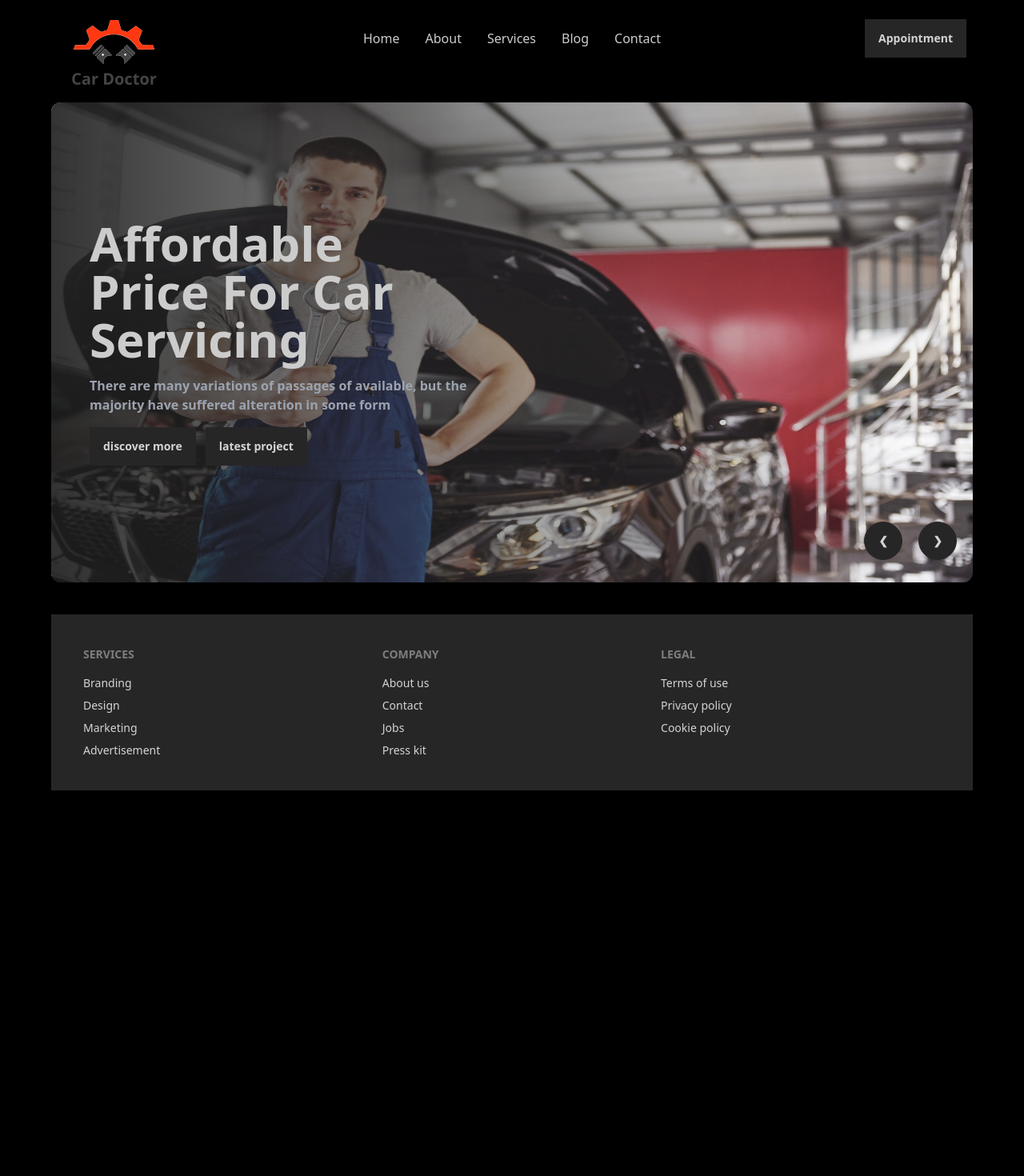
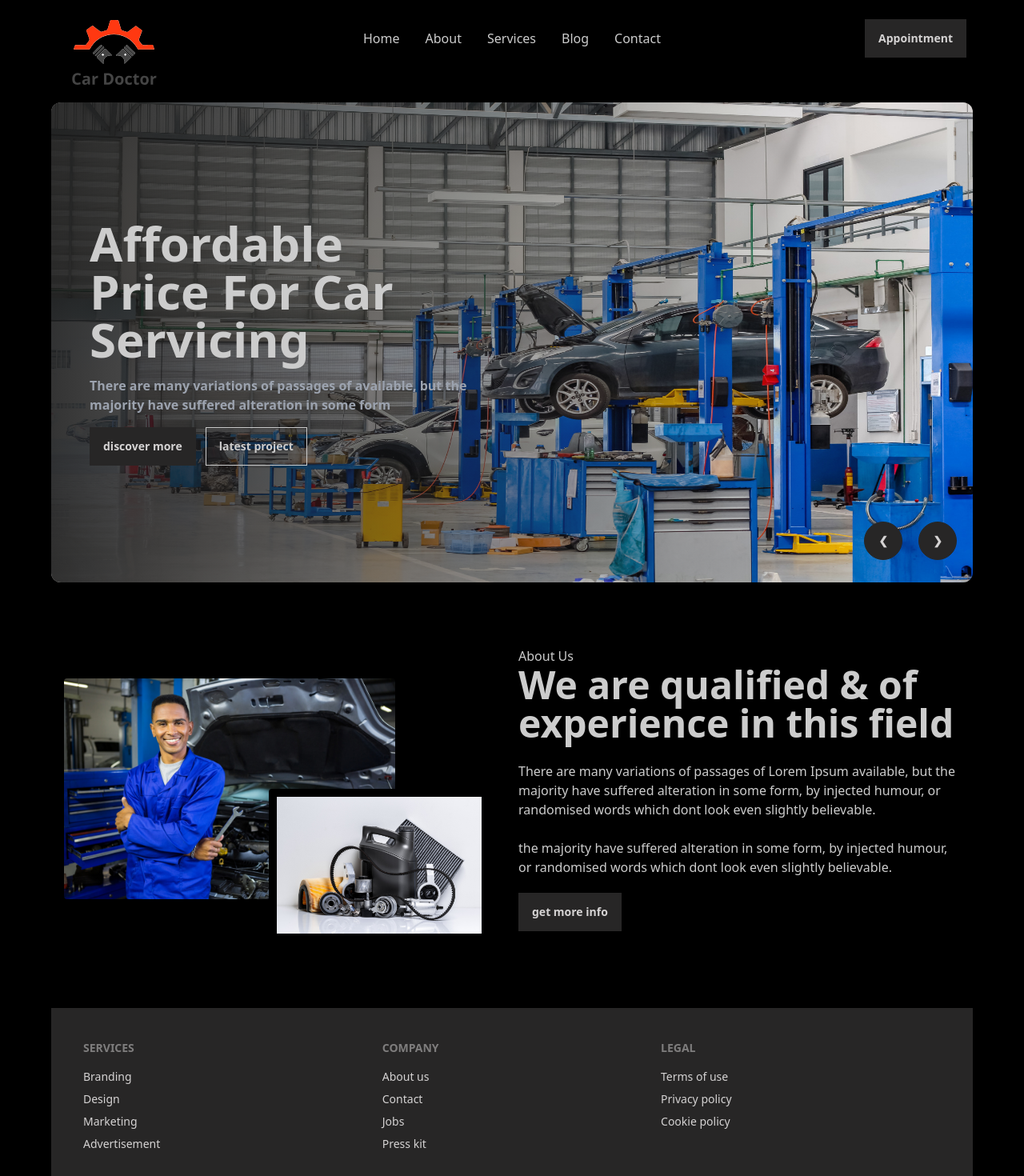
Before and after one commit to jhimi01/car-doctor-client, a React (Vite) app: page / in a window 1280 px wide. Shown: the top 1470 px of the page at 80% size. Before the commit the page ends 988 px from the top, so only its background shows below. Built offline with nearby package versions, Linux system fonts and the light colour scheme.

Commit message:
about page

```diff
--- /dev/null
+++ b/src/pages/Homepage/About.jsx
@@ -0,0 +1,24 @@
+import person from '../../assets/images/about_us/person.jpg'
+import parts from '../../assets/images/about_us/parts.jpg'
+
+const About = () => {
+    return (
+        <div className="hero">
+        <div className="hero-content flex-col lg:flex-row">
+        <div className='lg:w-1/2 relative mb-16 md:mb-0'>
+        <img src={person} className="w-3/4  rounded" />
+        <img style={{border: '10px solid black'}} src={parts} className="w-1/2 absolute right-5 top-1/2   rounded" />
+        </div>
+          <div className='lg:w-1/2'>
+          <h4>About Us</h4>
+            <h1 className="text-5xl font-bold">We are qualified & of experience in this field</h1>
+            <p className="py-6">There are many variations of passages of Lorem Ipsum available, but the majority have suffered alteration in some form, by injected humour, or randomised words which dont look even slightly believable. </p>
+            <p>the majority have suffered alteration in some form, by injected humour, or randomised words which dont look even slightly believable. </p>
+            <button className="btn mt-5">Get More Info</button>
+          </div>
+        </div>
+      </div>
+    );
+};
+
+export default About;
--- a/src/pages/Homepage/Banner.jsx
+++ b/src/pages/Homepage/Banner.jsx
@@ -8,16 +8,16 @@ import img6 from '../../assets/images/banner/6.jpg';
 
 const Banner = () => {
     return (
-        <div className="carousel w-full h-[600px] mb-10">
+        <div className="carousel w-full h-[600px] mb-16">
         <div id="slide1" className="carousel-item relative w-full">
-          <img src={img1}className="w-full rounded-xl" />
+          <img src={img6}className="w-full rounded-xl" />
           <div className="absolute flex items-center h-full left-0 top-0 bg-gradient-to-r from-[#1b1b1be3] to-[rgba(21, 21, 21, 0)] rounded-xl">
            <div className=' w-1/2 pl-12'>
            <h2 className="text-6xl font-extrabold ">Affordable Price For Car Servicing</h2>
             <p className='text-gray-400 font-bold my-4'>There are many variations of passages of  available, but the majority have suffered alteration in some form</p>
             <div className="flex space-x-3">
             <button className="btn">Discover More</button>
-<button className="btn ">Latest Project</button>
+<button className="btn btn-outline ">Latest Project</button>
             </div>
            </div>
           </div>
@@ -27,35 +27,85 @@ const Banner = () => {
           </div>
         </div>
         <div id="slide2" className="carousel-item relative w-full">
-          <img src={img2}className="w-full" />
+          <img src={img2}className="w-full rounded-xl"/>
+          <div className="absolute flex items-center h-full left-0 top-0 bg-gradient-to-r from-[#1b1b1be3] to-[rgba(21, 21, 21, 0)] rounded-xl">
+           <div className=' w-1/2 pl-12'>
+           <h2 className="text-6xl font-extrabold ">Affordable Price For Car Servicing</h2>
+            <p className='text-gray-400 font-bold my-4'>There are many variations of passages of  available, but the majority have suffered alteration in some form</p>
+            <div className="flex space-x-3">
+            <button className="btn">Discover More</button>
+<button className="btn btn-outline ">Latest Project</button>
+            </div>
+           </div>
+          </div>
           <div className="absolute flex justify-end gap-5 transform -translate-y-1/2 left-5 right-5 bottom-1">
             <a href="#slide1" className="btn btn-circle">❮</a>
             <a href="#slide3" className="btn btn-circle">❯</a>
           </div>
         </div>
         <div id="slide3" className="carousel-item relative w-full">
-          <img src={img3}className="w-full" />
+          <img src={img3}className="w-full rounded-xl" />
+          <div className="absolute flex items-center h-full left-0 top-0 bg-gradient-to-r from-[#1b1b1be3] to-[rgba(21, 21, 21, 0)] rounded-xl">
+           <div className=' w-1/2 pl-12'>
+           <h2 className="text-6xl font-extrabold ">Affordable Price For Car Servicing</h2>
+            <p className='text-gray-400 font-bold my-4'>There are many variations of passages of  available, but the majority have suffered alteration in some form</p>
+            <div className="flex space-x-3">
+            <button className="btn">Discover More</button>
+<button className="btn btn-outline ">Latest Project</button>
+            </div>
+           </div>
+          </div>
           <div className="absolute flex justify-end gap-5 transform -translate-y-1/2 left-5 right-5 bottom-1">
             <a href="#slide2" className="btn btn-circle">❮</a>
             <a href="#slide4" className="btn btn-circle">❯</a>
           </div>
         </div>
         <div id="slide4" className="carousel-item relative w-full">
-          <img src={img4}className="w-full" />
+          <img src={img4}className="w-full rounded-xl" />
+          <div className="absolute flex items-center h-full left-0 top-0 bg-gradient-to-r from-[#1b1b1be3] to-[rgba(21, 21, 21, 0)] rounded-xl">
+           <div className=' w-1/2 pl-12'>
+           <h2 className="text-6xl font-extrabold ">Affordable Price For Car Servicing</h2>
+            <p className='text-gray-400 font-bold my-4'>There are many variations of passages of  available, but the majority have suffered alteration in some form</p>
+            <div className="flex space-x-3">
+            <button className="btn">Discover More</button>
+<button className="btn btn-outline ">Latest Project</button>
+            </div>
+           </div>
+          </div>
           <div className="absolute flex justify-end gap-5 transform -translate-y-1/2 left-5 right-5 bottom-1">
             <a href="#slide3" className="btn btn-circle">❮</a>
             <a href="#slide5" className="btn btn-circle">❯</a>
           </div>
         </div>
         <div id="slide5" className="carousel-item relative w-full">
-          <img src={img5}className="w-full" />
+          <img src={img5}className="w-full rounded-xl" />
+          <div className="absolute flex items-center h-full left-0 top-0 bg-gradient-to-r from-[#1b1b1be3] to-[rgba(21, 21, 21, 0)] rounded-xl">
+           <div className=' w-1/2 pl-12'>
+           <h2 className="text-6xl font-extrabold ">Affordable Price For Car Servicing</h2>
+            <p className='text-gray-400 font-bold my-4'>There are many variations of passages of  available, but the majority have suffered alteration in some form</p>
+            <div className="flex space-x-3">
+            <button className="btn">Discover More</button>
+<button className="btn btn-outline ">Latest Project</button>
+            </div>
+           </div>
+          </div>
           <div className="absolute flex justify-end gap-5 transform -translate-y-1/2 left-5 right-5 bottom-1">
             <a href="#slide4" className="btn btn-circle">❮</a>
             <a href="#slide6" className="btn btn-circle">❯</a>
           </div>
         </div>
         <div id="slide6" className="carousel-item relative w-full">
-          <img src={img6}className="w-full" />
+          <img src={img1}className="w-full rounded-xl" />
+          <div className="absolute flex items-center h-full left-0 top-0 bg-gradient-to-r from-[#1b1b1be3] to-[rgba(21, 21, 21, 0)] rounded-xl">
+           <div className=' w-1/2 pl-12'>
+           <h2 className="text-6xl font-extrabold ">Affordable Price For Car Servicing</h2>
+            <p className='text-gray-400 font-bold my-4'>There are many variations of passages of  available, but the majority have suffered alteration in some form</p>
+            <div className="flex space-x-3">
+            <button className="btn">Discover More</button>
+<button className="btn btn-outline ">Latest Project</button>
+            </div>
+           </div>
+          </div>
           <div className="absolute flex justify-end gap-5 transform -translate-y-1/2 left-5 right-5 bottom-1">
             <a href="#slide5" className="btn btn-circle">❮</a>
             <a href="#slide1" className="btn btn-circle">❯</a>
--- a/src/pages/Homepage/Home.jsx
+++ b/src/pages/Homepage/Home.jsx
@@ -1,9 +1,11 @@
+import About from "./About";
 import Banner from "./Banner";
 
 const Home = () => {
     return (
         <div>
        <Banner></Banner>
+       <About></About>
         </div>
     );
 };
--- a/src/pages/shared/Footer.jsx
+++ b/src/pages/shared/Footer.jsx
@@ -1,6 +1,6 @@
 const Footer = () => {
     return (
-        <footer className="footer p-10 bg-neutral text-neutral-content">
+        <footer className="footer mt-20 p-10 bg-neutral text-neutral-content">
   <div>
     <span className="footer-title">Services</span>
     <a className="link link-hover">Branding</a>
```
